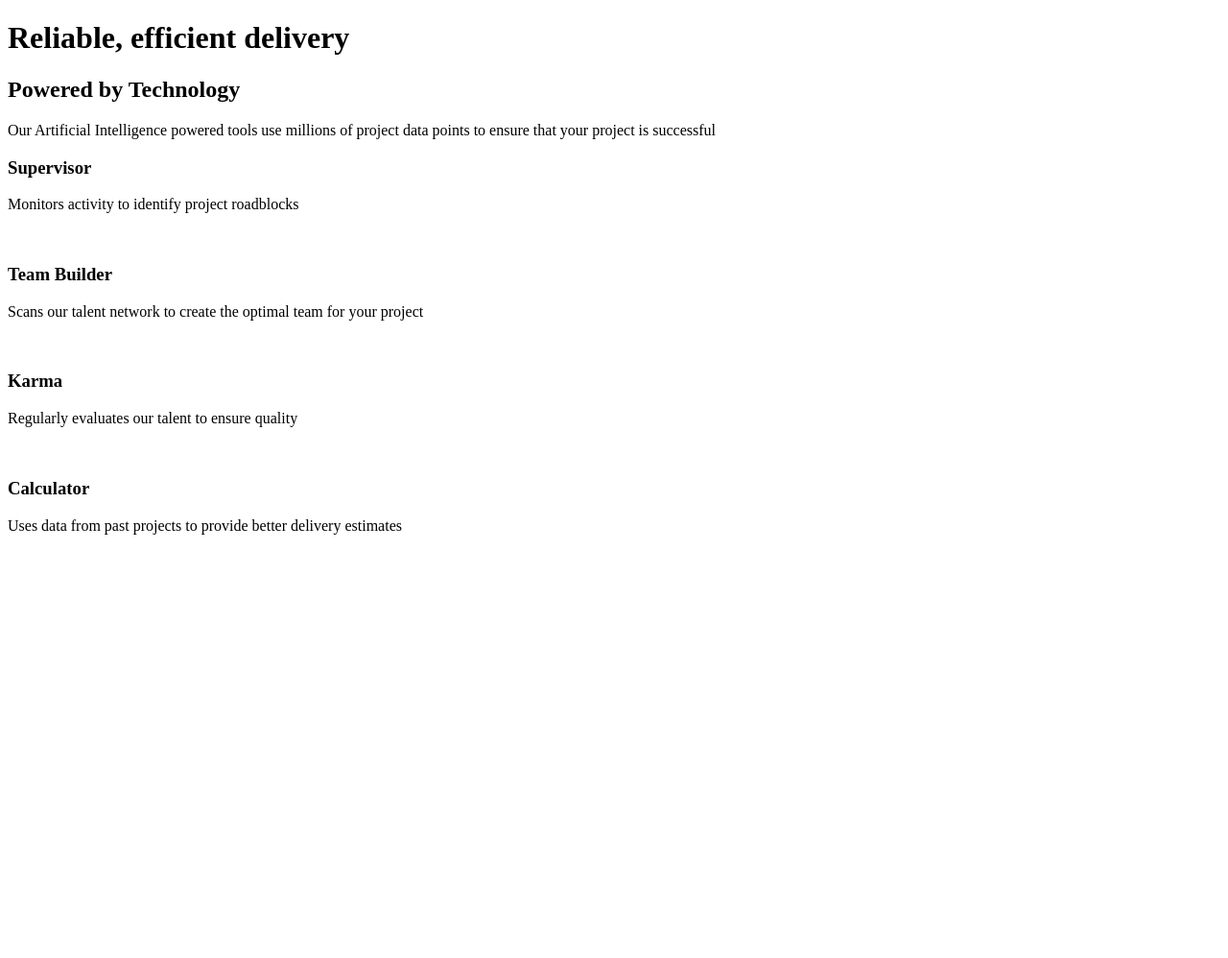
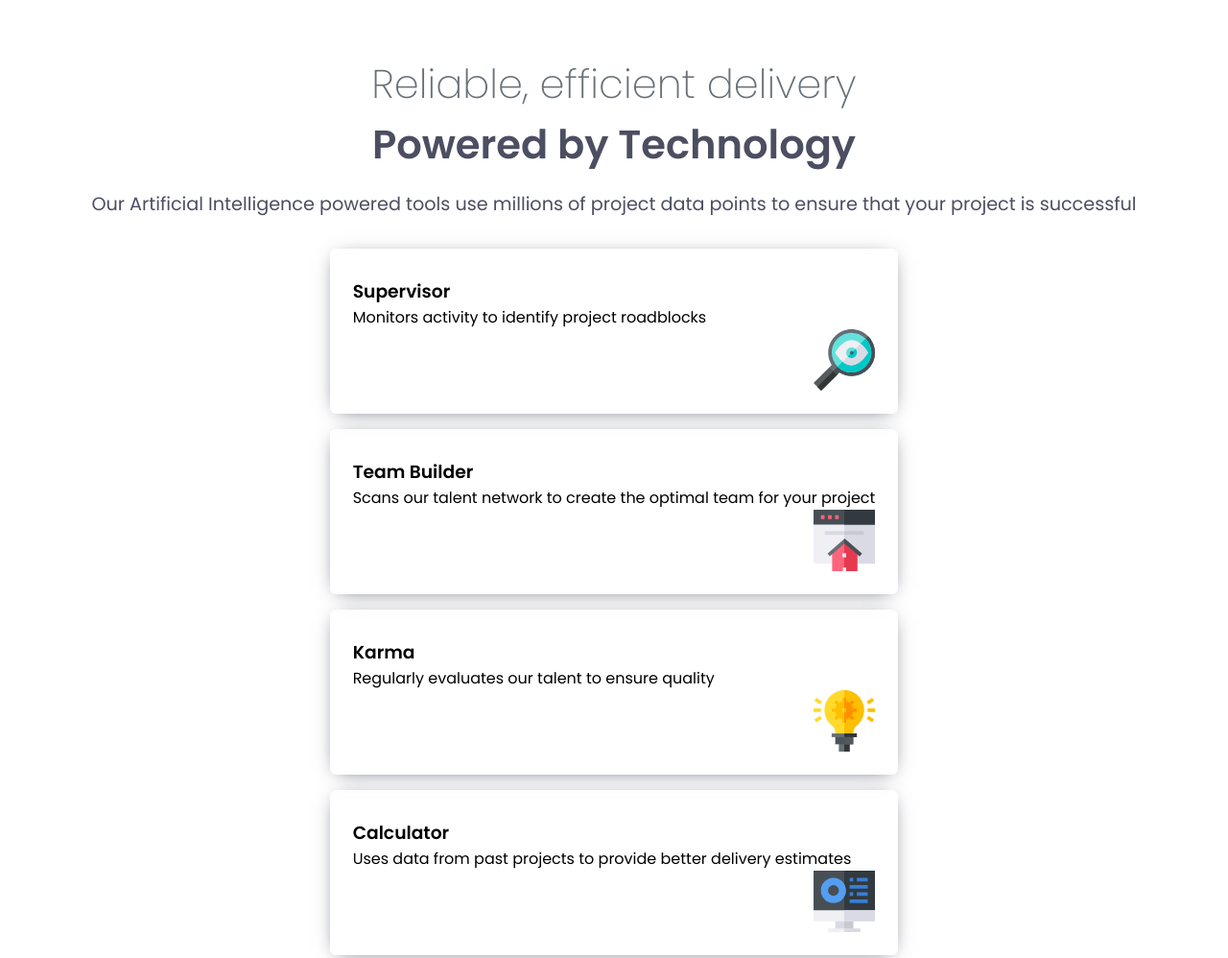
Before and after one commit to mohamed0175/four-card-feature-section-master, a plain HTML site: page index.html in a window 1280 px wide. Shown: the top 998 px of the page at 96% size. Before the commit the page ends 800 px from the top, so only its background shows below. Drawn offline with Linux system fonts and the light colour scheme.

Commit message:
v1.3
adding icons and create cards

```diff
--- a/index.html
+++ b/index.html
@@ -30,7 +30,7 @@
     <section class="sup">
       <h3>Supervisor</h3>
       <p>Monitors activity to identify project roadblocks</p>
-      <img src="" alt="">
+      <img src="images/icon-supervisor.svg" alt="Supervisor-icon">
     </section>
     <!-- end of 1st card  -->
 
@@ -39,7 +39,7 @@
     <section class="team">
       <h3>Team Builder</h3>
       <p>Scans our talent network to create the optimal team for your project</p>
-      <img src="" alt="">
+      <img src="images/icon-team-builder.svg" alt="team-builder-icon">
     </section>
     <!-- end of 2nd card -->
 
@@ -48,7 +48,7 @@
     <section class="karma">
       <h3>Karma</h3>
       <p>Regularly evaluates our talent to ensure quality</p>
-      <img src="" alt="">
+      <img src="images/icon-karma.svg" alt="karma-icon">
     </section>
     <!-- end of 3rd card -->
 
@@ -57,7 +57,7 @@
     <section class="calc">
       <h3>Calculator</h3>
       <p>Uses data from past projects to provide better delivery estimates</p>
-      <img src="" alt="">
+      <img src="images/icon-calculator.svg" alt="Calculator-icon">
     </section>
     <!-- end of 4th card -->
 
--- a/styles.css
+++ b/styles.css
@@ -7,4 +7,92 @@
     --Grey-500: hsl(234, 12%, 34%);
     --Grey-400: hsl(212, 6%, 44%);
     --White: hsl(0, 0%, 100%);
+
+    font-family: "Poppins", serif;
 }
+
+@font-face {
+    font-family: "Poppins";
+    src: url(fonts/Poppins-ExtraLight.ttf);
+    font-weight: 200;
+    font-style: normal;
+}
+
+@font-face {
+    font-family: "Poppins";
+    src: url(fonts/Poppins-Regular.ttf);
+    font-weight: 400;
+    font-style: normal;
+}
+
+@font-face {
+    font-family: "Poppins";
+    src: url(fonts/Poppins-SemiBold.ttf);
+    font-weight: 600;
+    font-style: normal;
+}
+
+* {
+    padding: 0;
+    margin: 0;
+    box-sizing: border-box;
+}
+
+body {
+    background-color: var(--White);
+    padding: 3.5rem 2rem;
+    display: flex;
+    flex-direction: column;
+    align-items: center;
+}
+
+header {
+    display: flex;
+    flex-direction: column;
+    align-items: center;
+    margin-bottom: 2rem;
+}
+
+h1 {
+    font-weight: 200;
+    color: var(--Grey-400);
+    font-size: clamp(1.5rem, 2vw + 1rem, 3rem);
+    text-align: center;
+}
+
+h2 {
+    font-weight: 600;
+    color: var(--Grey-500);
+    font-size: clamp(1.5rem, 2vw + 1rem, 3rem);
+    text-align: center;
+    margin-bottom: 1rem;
+}
+
+header p {
+    font-weight: 400;
+    color: var(--Grey-500);
+    font-size: clamp(0.8rem, 2vw + 0.5rem, 1.2rem);
+    text-align: center;
+}
+
+.container {
+    display: flex;
+    flex-direction: column;
+    gap: 1rem;
+}
+
+section {
+    box-shadow: 0 3px 20px -8px var(--Grey-500);
+    border-radius: 6px;
+    border-top: 6px solid transparent;
+    padding: 1.5rem;
+    display: flex;
+    flex-direction: column;
+    /* width: clamp(16rem, 23.5rem, 23.5rem); */
+}
+
+section img {
+    width: 4rem;
+    aspect-ratio: 1 / 1;
+    align-self: flex-end;
+}
```
Lines whose indentation alone changed are shown as unchanged.
